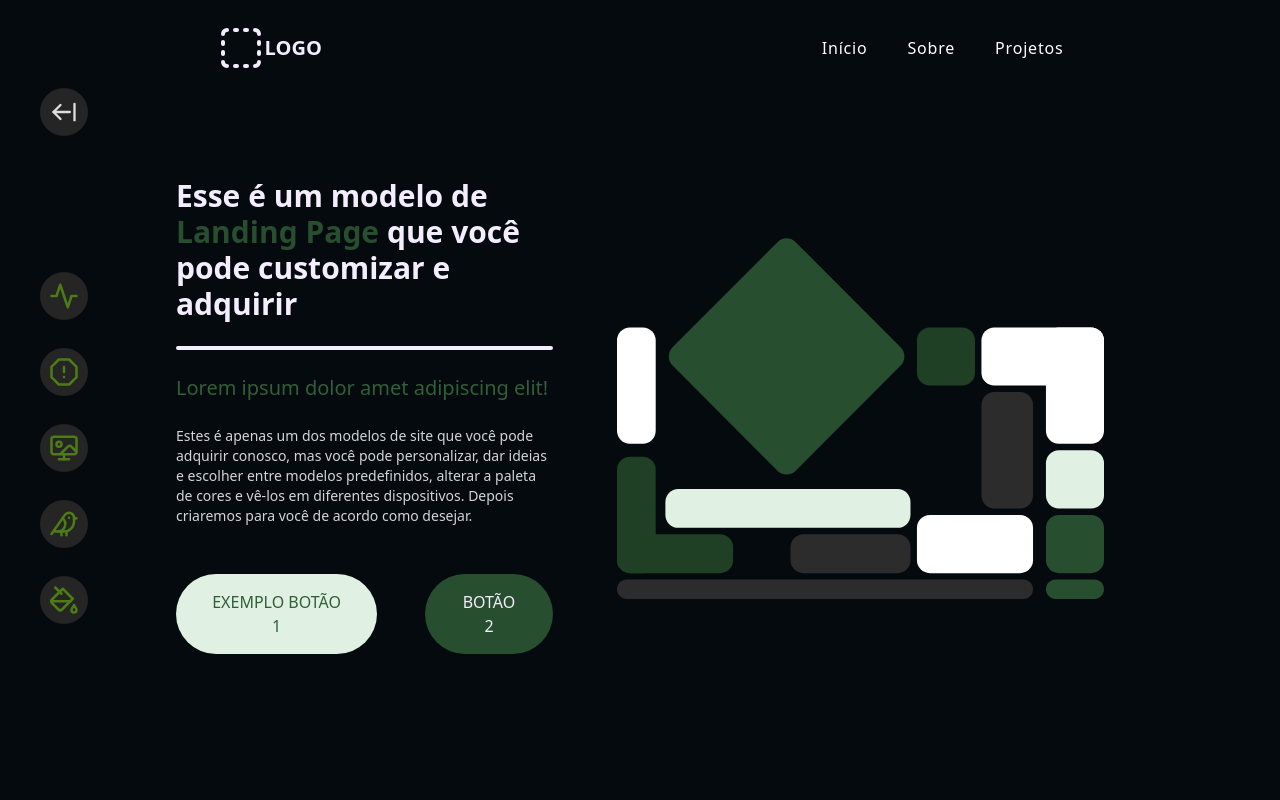
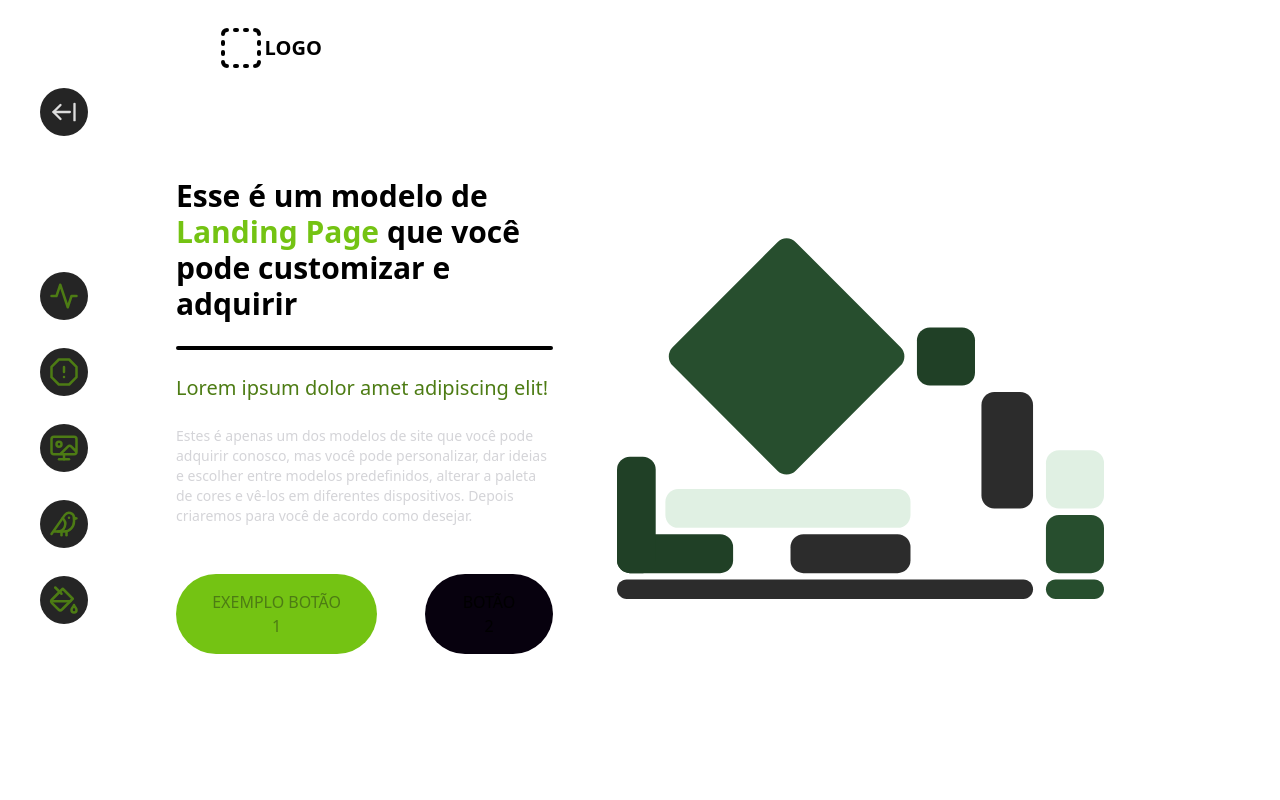
Before and after one commit to juicerq/Notes, a Next.js app in the folder web/: page /demo in a window 1280 px wide. Shown: the top 800 px of the page. Built offline with nearby package versions, Linux system fonts and the light colour scheme.

Commit message:
add testimonials

```diff
--- a/web/src/app/globals.css
+++ b/web/src/app/globals.css
@@ -12,13 +12,13 @@
 }
 
 :root {
-  --bg: #050a0f;
-  --bgAlt: #2C2C2C;
-  --primaryButton: #274e2e;
-  --secondaryButton: #e0f0e3;
-  --extra: #192A22;
-  --accent: #305f38;
-  --text: #f3edfd;
+  --bg: #fff;
+  --bgAlt: #252525;
+  --primaryButton: #74c313;
+  --secondaryButton: #07010e;
+  --extra: #253514;
+  --accent: #4D7C14;
+  --text: #000;
 }
 
 .remove-scrollbar {
--- a/web/src/components/Main/Hero.tsx
+++ b/web/src/components/Main/Hero.tsx
@@ -33,7 +33,7 @@ export default function Main() {
           craft
         </Link>
         <div className="flex flex-col text-mainPalette-text">
-          <button className="rounded border-2 border-mainPalette-primaryButton px-6 py-4 text-lg uppercase tracking-widest text-mainPalette-text">
+          <button className="duration-400 rounded border-2 border-mainPalette-primaryButton px-6 py-4 text-lg uppercase tracking-widest text-mainPalette-text transition-all hover:bg-mainPalette-primaryButton">
             Projetos
           </button>
         </div>
@@ -43,7 +43,10 @@ export default function Main() {
         onClick={() => handleLinkClick('features')}
         className="absolute bottom-20 flex justify-center gap-2 text-zinc-500"
       >
-        <FaAngleDown size={24} className="text-mainPalette-primaryButton" />
+        <FaAngleDown
+          size={24}
+          className="animate-bounce text-mainPalette-primaryButton"
+        />
         <p>Descubra</p>
       </Link>
     </div>
--- a/web/src/components/Main/Main.tsx
+++ b/web/src/components/Main/Main.tsx
@@ -1,11 +1,13 @@
 import Hero from './Hero'
 import Features from './Features'
+import Testimonials from './Testimonials'
 
 export default function Main() {
   return (
     <main className="font-alt">
       <Hero />
       <Features />
+      <Testimonials />
     </main>
   )
 }
--- /dev/null
+++ b/web/src/components/Main/Testimonials.tsx
@@ -0,0 +1,74 @@
+'use client'
+import React, { useState } from 'react'
+import logo from '../../assets/Web.svg'
+
+import { HiChevronLeft, HiChevronRight } from 'react-icons/hi'
+import Image from 'next/image'
+
+const testimonials = [
+  {
+    name: 'Toninho Rodrigues',
+    feedBack:
+      'As a fellow developer, I have had the pleasure of working with [Your Name] and I am thrilled with the exceptional service they provided. Their expertise, professionalism, and attention to detail were outstanding. They were prompt in their responses and demonstrated a high level of care and dedication to their work.',
+  },
+  { name: 'Xubi', feedBack: 'É o jurubis!' },
+]
+
+export default function Testimonials() {
+  const [currentIndex, setCurrentIndex] = useState(0)
+  const handleClick = (index: number) => {
+    setCurrentIndex(index)
+  }
+
+  return (
+    <div className="section-spacing flex w-screen flex-col items-center justify-center pt-16 md:min-h-screen">
+      {testimonials && (
+        <>
+          <div
+            className="flex h-[500px] w-full flex-col items-center justify-evenly gap-16 rounded-md bg-mainPalette-bgAlt p-8"
+            key={testimonials[currentIndex].name}
+          >
+            <Image src={logo} alt="a" />
+            <div className="flex w-full flex-col items-start gap-4">
+              <p className=" text-zinc-400">
+                {testimonials[currentIndex].feedBack}
+              </p>
+              <div>
+                <h4 className="font-main text-mainPalette-primaryButton">
+                  {testimonials[currentIndex].name}
+                </h4>
+              </div>
+            </div>
+          </div>
+
+          <div className="m-6 flex gap-10 rounded-full">
+            <div
+              className="flex-center rounded-full bg-black p-1 text-white"
+              onClick={() =>
+                handleClick(
+                  currentIndex === 0
+                    ? testimonials.length - 1
+                    : currentIndex - 1,
+                )
+              }
+            >
+              <HiChevronLeft size={30} />
+            </div>
+            <div
+              className="flex-center rounded-full bg-black p-1 text-white"
+              onClick={() =>
+                handleClick(
+                  currentIndex === testimonials.length - 1
+                    ? 0
+                    : currentIndex + 1,
+                )
+              }
+            >
+              <HiChevronRight size={30} />
+            </div>
+          </div>
+        </>
+      )}
+    </div>
+  )
+}
--- a/web/src/components/SitePreview/LPComponents/LPHome.tsx
+++ b/web/src/components/SitePreview/LPComponents/LPHome.tsx
@@ -10,7 +10,7 @@ export function LPHome() {
     >
       <div className="flex w-full flex-col items-start justify-center gap-8 lg:gap-12 xl:w-1/2 xl:gap-12 2xl:gap-16">
         <div className="flex w-full flex-col gap-6">
-          <h2 className="text-4xl font-bold xl:text-3xl 2xl:text-6xl">
+          <h2 className="text-4xl font-bold xl:text-3xl 2xl:text-3xl">
             Esse é um modelo de{' '}
             <span className="text-previewPalette0-primaryButton">
               Landing Page
@@ -37,15 +37,15 @@ export function LPHome() {
           </p>
         </div>
         <div className="flex w-full flex-col justify-start gap-10 text-lg md:flex-row md:gap-12 lg:text-base">
-          <button className="rounded-full bg-previewPalette0-secondaryButton px-6 py-4 uppercase text-previewPalette0-accent transition-all md:px-10 lg:px-8 lg:hover:-translate-y-[3px]">
+          <button className="rounded-full bg-previewPalette0-primaryButton px-6 py-4 uppercase text-previewPalette0-accent transition-all md:px-10 lg:px-8 lg:hover:-translate-y-[3px]">
             Exemplo Botão 1
           </button>
-          <button className="rounded-full bg-previewPalette0-primaryButton px-6 py-4 uppercase transition-all hover:shadow-md hover:shadow-previewPalette0-extra md:px-10 lg:px-8 lg:hover:-translate-y-[3px]">
+          <button className="rounded-full bg-previewPalette0-secondaryButton px-6 py-4 uppercase transition-all hover:shadow-md hover:shadow-previewPalette0-extra md:px-10 lg:px-8 lg:hover:-translate-y-[3px]">
             Botão 2
           </button>
         </div>
       </div>
-      <div className="hidden flex-col items-center justify-center text-previewPalette0-text md:flex">
+      <div className="hidden flex-col items-center justify-center text-previewPalette0-primaryButton md:flex">
         <Image
           src={art}
           alt="art"
```
